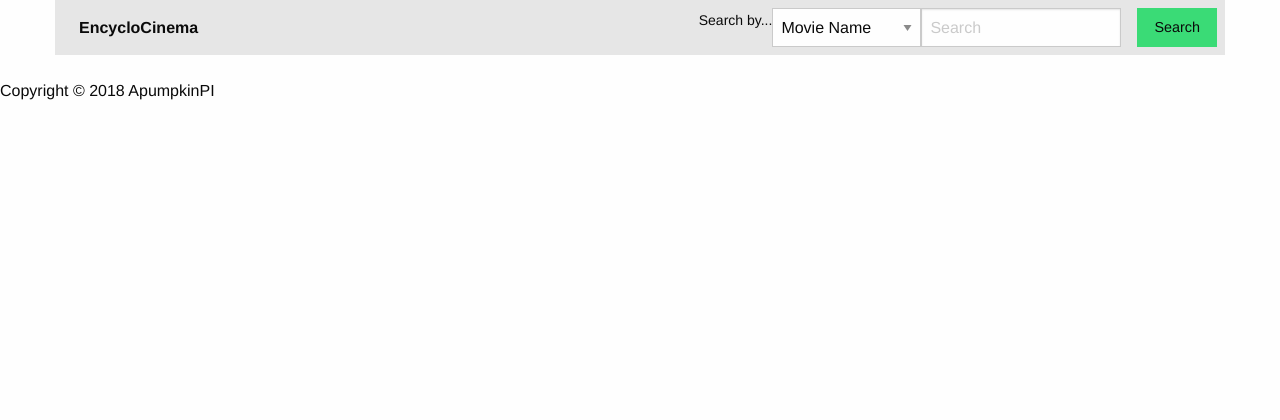
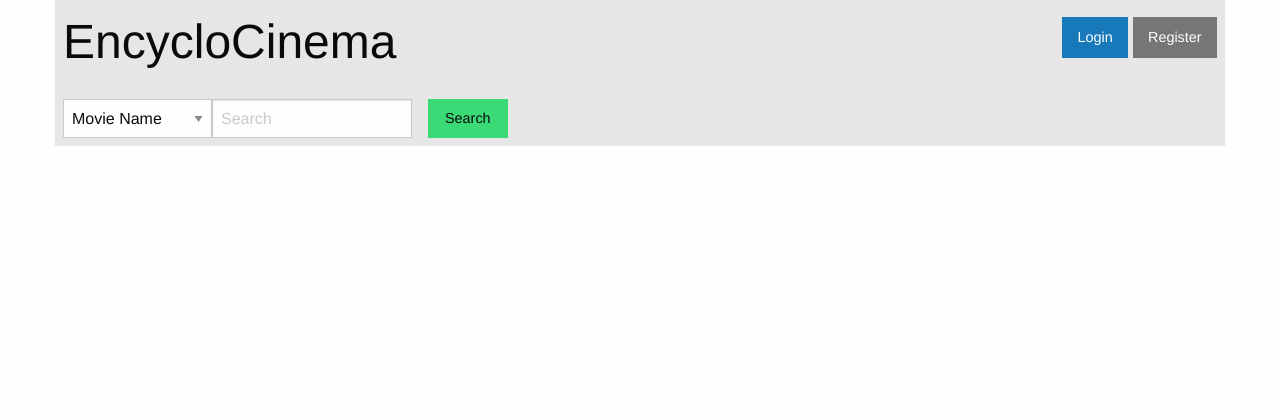
Before and after one commit to AntonDanylenko/ApumpkinPI, a Flask app: page / in a window 1280 px wide. Shown: the top 420 px of the page. Run offline with Flask 2, Linux system fonts and the light colour scheme; some libraries are stand-ins or nearby versions.

Commit message:
added login and register buttons in their own navbar

```diff
--- a/templates/homepage.html
+++ b/templates/homepage.html
@@ -5,13 +5,21 @@
   <div class="contain-to-grid sticky">
      <div class="top-bar">
         <div class="top-bar-left">
-          <ul class ="menu">
-            <li class="menu-text" data-magellan>EncycloCinema</li>
-          </ul>
+          <h1>EncycloCinema</h1>
         </div>
         <div class="top-bar-right">
+          <form>
+            <a href="#" class="button primary">Login</a>
+            <a href="#" class="button secondary">Register</a>
+          </form>
+        </div>
+      </div>
+  </div>
+  <div class="grid-3 grid-margin-0">
+    <div class="contain-to-grid sticky">
+       <div class="top-bar">
+          <div class="top-bar-left">
             <ul class="menu">
-            <li><label>Search by...  </label></li>
               <li><select name="choice">
                   <option value="name">Movie Name</option>
                   <option value="date">Date of Release</option>
@@ -24,6 +32,27 @@
           </div>
         </div>
     </div>
+  </div>
+  <br>
+  <br>
+  <br>
+  <br>
+  <br>
+  <br>
+  <br>
+  <br>
+  <br>
+  <br>
+  <br>
+  <br>
+  <br>
+  <br>
+  <br>
+  <br>
+  <br>
+  <br>
+  <br>
+  <br>
   <!--<div>
     <div class="large-12 cell">
       <h1>EncycloCinema</h1>
```
Lines whose indentation alone changed are shown as unchanged.
